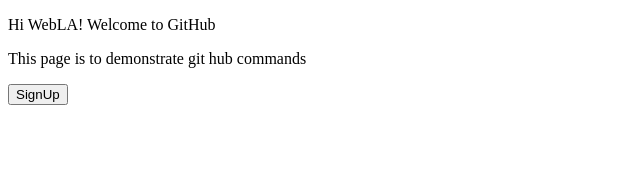
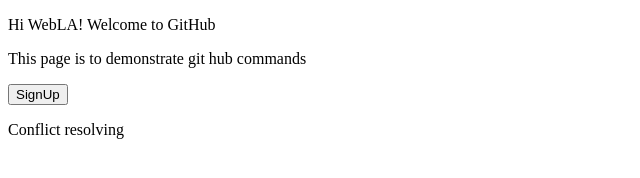
Before and after one commit to pranitha96k/GitLearnNew, a plain HTML site: page index.html in a window 1280 px wide. Shown: the whole page, without its empty margins (0-640 px from the left). Drawn offline with Linux system fonts and the light colour scheme.

Commit message:
conflict

```diff
--- a/index.html
+++ b/index.html
@@ -14,6 +14,8 @@
 
 <button type=""> SignUp</button>
 
+<p>Conflict resolving</p>
+
 </body>
 
 
```
